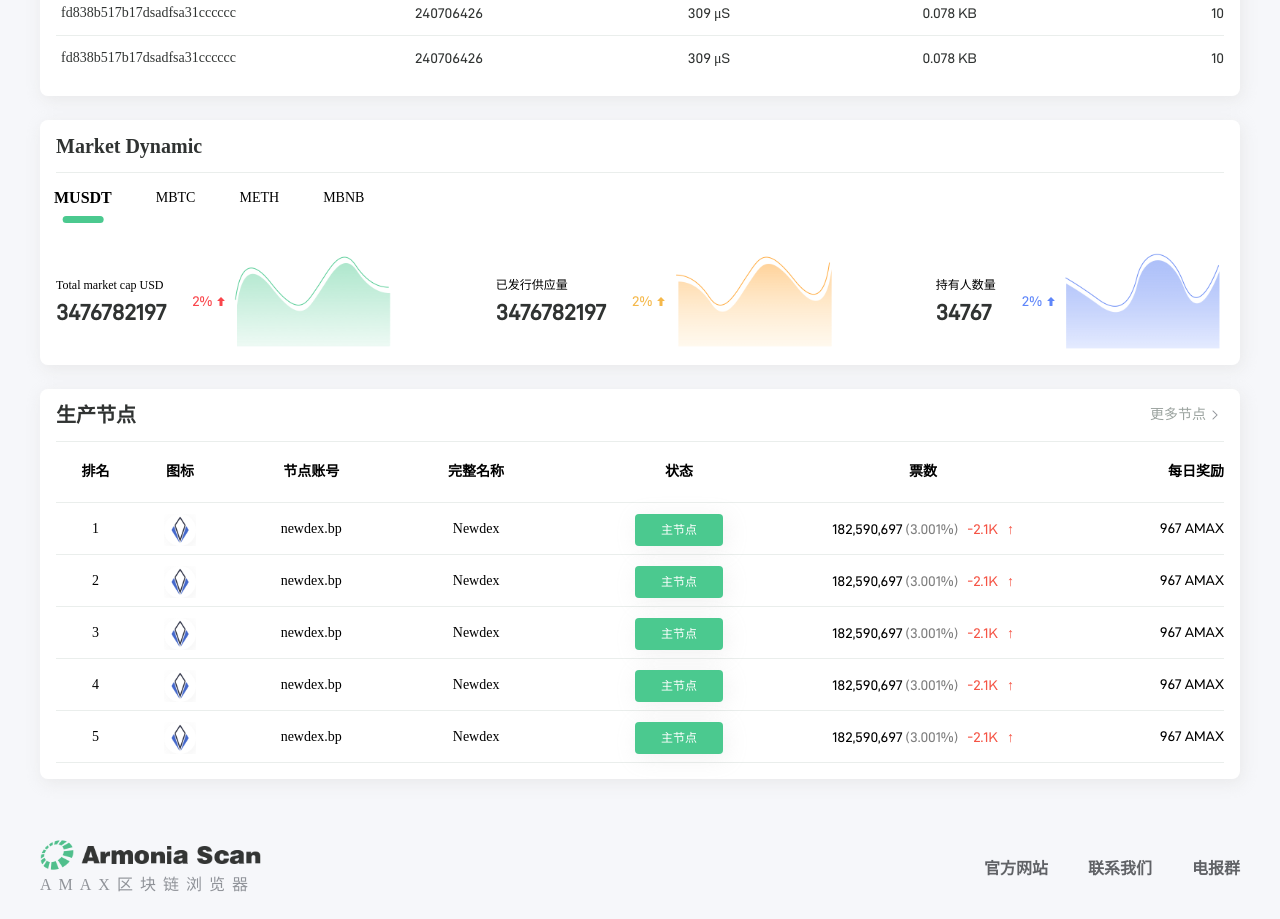
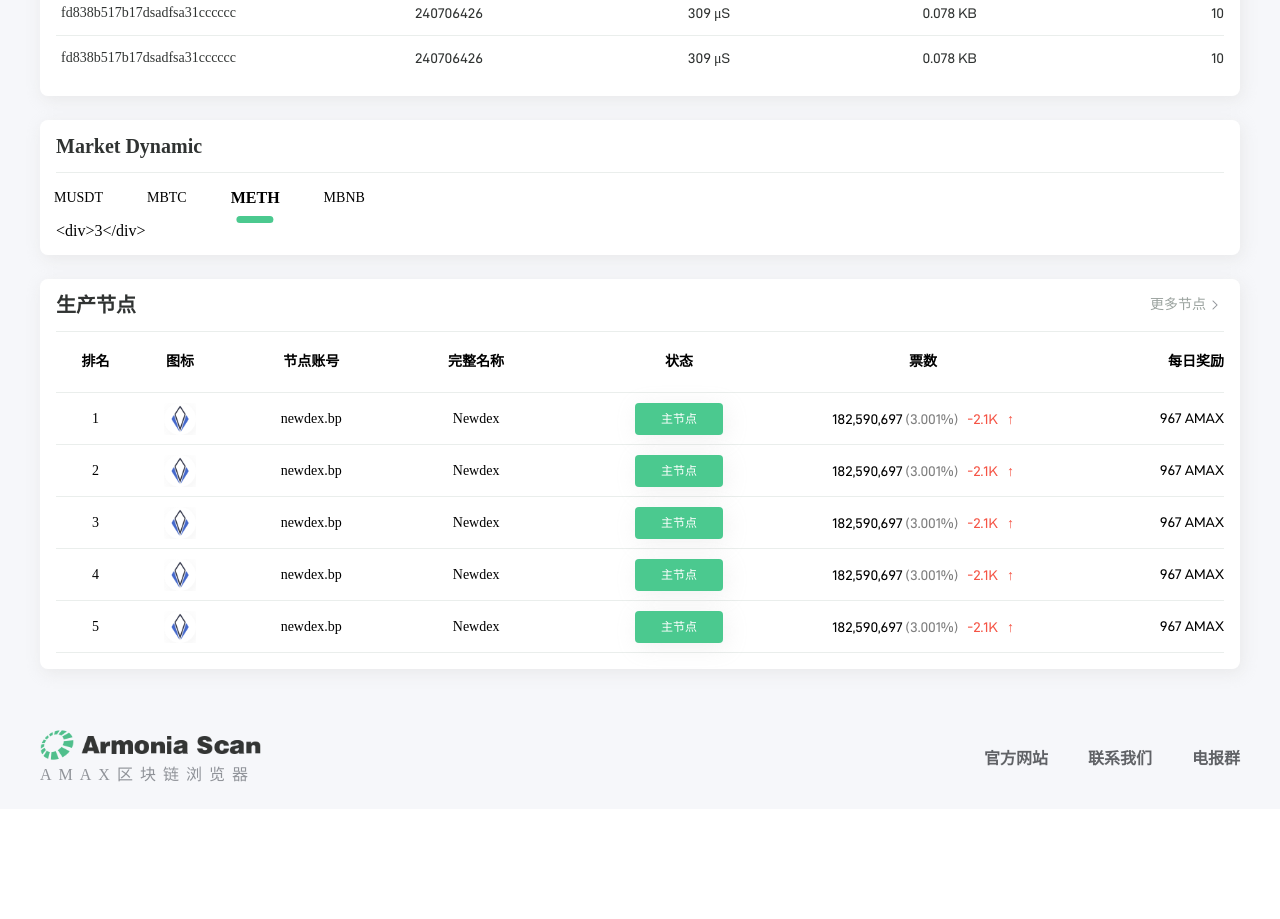
Before and after one commit to armoniax/amaxscan, a React (Create React App) app: page / in a window 1280 px wide. Shown: the part 1140-2059 px from the top of the page. After the commit the page ends 1949 px from the top, so only its background shows below. Built offline with nearby package versions, Linux system fonts and the light colour scheme; a web font is replaced by a local one.

Commit message:
Tabs组件

```diff
--- a/src/components/ProducerList/index.scss
+++ b/src/components/ProducerList/index.scss
@@ -10,6 +10,12 @@
 
     tr {
       border-bottom: 1px solid #EAEEEC;
+      &:not(.producer-list-table-header){
+        cursor: pointer;
+        &:hover{
+          background-color: rgb(232 237 241 / 60%);
+        }
+      }
     }
 
     td {
@@ -56,9 +62,13 @@
       font-weight: bold;
       font-size: 18px;
 
+      // &:hover{
+      //   background-color: transparent !important;
+      // }
       td {
         height: 60px;
         line-height: 60px;
+
       }
     }
   }
--- a/src/components/ProducerList/index.tsx
+++ b/src/components/ProducerList/index.tsx
@@ -3,13 +3,15 @@
 import node_icon from "@/assets/images/web/node_icon.png";
 import Pagination from "@/components/Pagination";
 import "./index.scss";
-
+import { useHistory } from "react-router-dom";
 export interface ListProps {
   showPage?:boolean,
   data?:any[]
 }
 
+
 const ProducerList: React.FunctionComponent<ListProps> = ({showPage = false,data}) => {
+  const history = useHistory()
   // const { t } = useTranslation();
   const onChangePage = (pageNum) => {
     console.log(pageNum,'pageNum');
@@ -35,7 +37,7 @@
           </tr>
           {data && data.map((item, i) => {
             return (
-              <tr key={i}>
+              <tr key={i} onClick={()=>{history.push('/producer-detail')}}>
                 <td style={{textAlign:'center'}}>{i + 1}</td>
                 <td style={{textAlign:'center'}}>
                   <img src={node_icon} alt="" />
--- /dev/null
+++ b/src/components/Tabs/index.scss
@@ -0,0 +1,45 @@
+.m-tabs {
+
+  .tab-list {
+    height: 50px;
+    margin-left: -24px;
+    display: flex;
+    flex-direction: row;
+    justify-content: flex-start;
+    align-items: center;
+
+    .tab {
+      padding: 0 22px;
+      position: relative;
+      font-size: 14px;
+      height: 100%;
+      line-height: 50px;
+      cursor: pointer;
+
+      &::after {
+        content: "";
+        position: absolute;
+        display: inline-block;
+        width: 0;
+        height: 7px;
+        background: #4BC98F;
+        border-radius: 4px;
+        bottom: 0;
+        left: 50%;
+        transform: translateX(-50%);
+        transition: all 0.4s;
+      }
+
+      &.z-cur {
+        font-weight: bold;
+        font-size: 16px;
+
+        &::after {
+          width: 40%;
+        }
+      }
+    }
+  }
+
+
+}
--- /dev/null
+++ b/src/components/Tabs/index.tsx
@@ -0,0 +1,48 @@
+import { memo, useState } from "react";
+import "./index.scss";
+
+export interface TabsProps {
+  defaultActiveIndex?:number,
+  data?:any[],
+  onChange?:Function
+}
+
+const Tabs: React.FunctionComponent<TabsProps> = ({defaultActiveIndex = 0,data,onChange}) => {
+  const [activeIndex, setActiveIndex] = useState(defaultActiveIndex);
+  return (
+    <div className="m-tabs">
+        <div className="tab-list">
+          {data.map((item, i) => {
+            return (
+              <div
+                className={`tab ${activeIndex === i ? "z-cur" : ""}`}
+                onClick={() => {
+                  setActiveIndex(i)
+                  onChange && onChange({
+                    ...item,
+                    index:i
+                  })
+                }}
+                key={item.key}
+              >
+                {item.label}
+              </div>
+            );
+          })}
+        </div>
+        <div className="tab-panel">
+        {data.map((item, i) => {
+            return (
+              activeIndex  === i
+               &&
+              <div className={`tab-panel-${i}`}key={item.key}>
+                {item.children}
+              </div>
+            )
+          })}
+        </div>
+    </div>
+  );
+};
+
+export default memo(Tabs);
--- a/src/views/web/Home/components/market-dynamic.tsx
+++ b/src/views/web/Home/components/market-dynamic.tsx
@@ -1,38 +1,22 @@
-import { FC, memo, ReactElement, useState } from "react";
+import { FC, memo, ReactElement } from "react";
 import { useTranslation } from "react-i18next";
 import "../index.scss";
 import chart_1 from "@/assets/images/web/chart_1.png";
 import chart_2 from "@/assets/images/web/chart_2.png";
 import chart_3 from "@/assets/images/web/chart_3.png";
+import Tabs from "@/components/Tabs";
 
 const MarketDynamic: FC = (): ReactElement => {
   const { t } = useTranslation();
-  const [cur, setCur] = useState(0);
-  const tabList = ["MUSDT", "MBTC", "METH", "MBNB"];
-  return (
-    <div className="market-dynamic section-box">
-      <div className="section-box-header flex-row-start-center">
-        <p className="title">{t(`home.marketDynamic`)}</p>
-      </div>
-      <div className="m-tabs">
-        {tabList.map((item, i) => {
-          return (
-            <div
-              className={`tab ${cur === i ? "z-cur" : ""}`}
-              onClick={() => {
-                setCur(i);
-              }}
-              key={i}
-            >
-              {item}
-            </div>
-          );
-        })}
-      </div>
+  const tabList = [
+    {
+      label: "MUSDT",
+      key: 1,
+      children: (
         <div className="chart-list flex-row-between-center">
           <div className="chart-list-item  flex-row-start-center">
             <div className="desc">
-            <p>{t('home.marketCap')} USD</p>
+              <p>{t("home.marketCap")} USD</p>
               <p className="number-font">3476782197</p>
             </div>
             <div className="chart s-red number-font">
@@ -64,6 +48,36 @@
             </div>
           </div>
         </div>
+      ),
+    },
+    {
+      label: "MBTC",
+      key: 2,
+      children: `<div>2</div>`,
+    },
+    {
+      label: "METH",
+      key: 3,
+      children: `<div>3</div>`,
+    },
+    {
+      label: "MBNB",
+      key: 4,
+      children: `<div>4</div>`,
+    },
+  ];
+  return (
+    <div className="market-dynamic section-box">
+      <div className="section-box-header flex-row-start-center">
+        <p className="title">{t(`home.marketDynamic`)}</p>
+      </div>
+      <Tabs
+        data={tabList}
+        defaultActiveIndex={2}
+        onChange={(data) => {
+          console.log(data, "data");
+        }}
+      />
     </div>
   );
 };
--- a/src/views/web/Home/index.scss
+++ b/src/views/web/Home/index.scss
@@ -426,48 +426,6 @@
   .section-box-header {
     border-bottom: 1px solid #EAEEEC;
   }
-
-  .m-tabs {
-    height: 50px;
-    margin-left: -24px;
-    display: flex;
-    flex-direction: row;
-    justify-content: flex-start;
-    align-items: center;
-
-    .tab {
-      padding: 0 22px;
-      position: relative;
-      font-size: 14px;
-      height: 100%;
-      line-height: 50px;
-      cursor: pointer;
-
-      &::after {
-        content: "";
-        position: absolute;
-        display: inline-block;
-        width: 0;
-        height: 7px;
-        background: #4BC98F;
-        border-radius: 4px;
-        bottom: 0;
-        left: 50%;
-        transform: translateX(-50%);
-        transition: all 0.4s;
-      }
-
-      &.z-cur {
-        font-weight: bold;
-        font-size:16px;
-
-        &::after {
-          width: 40%;
-        }
-      }
-    }
-  }
-
   .chart-list {
     margin-top: 30px;
     &-item {
--- a/src/views/web/ProducerDetail/index.tsx
+++ b/src/views/web/ProducerDetail/index.tsx
@@ -1,14 +1,15 @@
-import {FC, memo, ReactElement} from 'react'
-import Baseweb from '@/components/baseContainer/webwrap'
-import './index.scss'
-
+import { FC, memo, ReactElement } from "react";
+import Baseweb from "@/components/baseContainer/webwrap";
+import "./index.scss";
 
 const ProducerDetail: FC = (): ReactElement => {
-    return (
-      <div>
-       ProducerDetail
+  return (
+    <div className="producer-detail">
+      <div className="section-box">
+
       </div>
-    )
-}
+    </div>
+  );
+};
 
-export default Baseweb(memo(ProducerDetail))
+export default Baseweb(memo(ProducerDetail));
```
Lines whose indentation alone changed are shown as unchanged.
